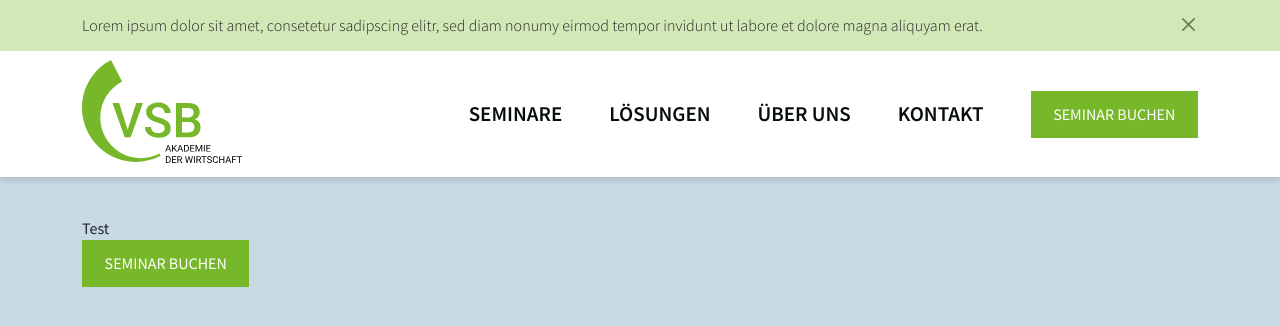
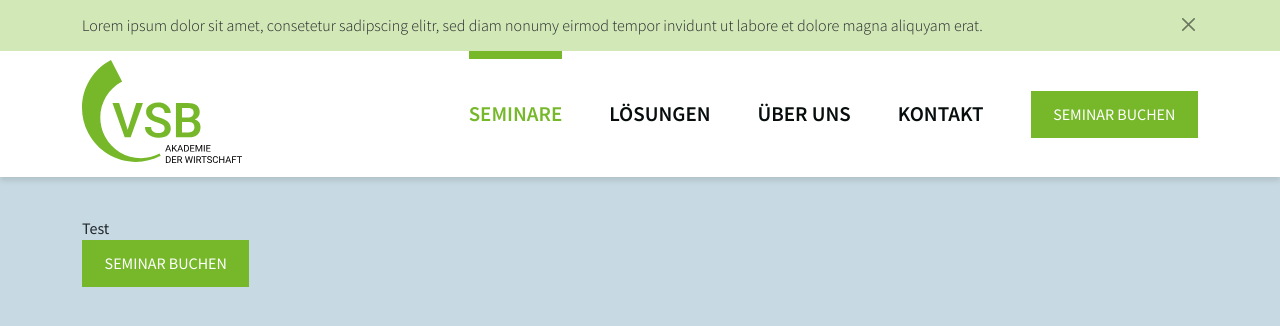
Before and after one commit to crookoo/vitejs-vite-bjhsce, a website built with Vite: page index.html in a window 1280 px wide. Both pictures are taken after a click on the item "SEMINARE". Shown: the top 326 px of the page. Built offline with nearby package versions, Linux system fonts and the light colour scheme; files whose address does not match are found by name.

Commit message:
Dropdown solution add JS, CSS

```diff
--- a/JavaScript/main.js
+++ b/JavaScript/main.js
@@ -70,7 +70,9 @@ document.addEventListener('DOMContentLoaded', () => {
           if (el_link != null) {
             let nextEl = el_link.nextElementSibling;
             el_link.classList.add('show');
+            el_link.setAttribute('aria-expanded', 'true');
             nextEl.classList.add('show');
+            nextEl.setAttribute('data-bs-popper', 'none');
             firstClick = false;
           }
         });
@@ -80,7 +82,9 @@ document.addEventListener('DOMContentLoaded', () => {
           if (el_link != null) {
             let nextEl = el_link.nextElementSibling;
             el_link.classList.remove('show');
+            el_link.setAttribute('aria-expanded', 'false');
             nextEl.classList.remove('show');
+            nextEl.removeAttribute('data-bs-popper', 'none');
             firstClick = true;
           }
         });
@@ -92,11 +96,15 @@ document.addEventListener('DOMContentLoaded', () => {
             let nextEl = el_link.nextElementSibling;
             if (firstClick) {
               el_link.classList.add('show');
+              el_link.setAttribute('aria-expanded', 'true');
               nextEl.classList.add('show');
+              nextEl.setAttribute('data-bs-popper', 'none');
               firstClick = false;
             } else {
               el_link.classList.remove('show');
+              el_link.setAttribute('aria-expanded', 'false');
               nextEl.classList.remove('show');
+              nextEl.removeAttribute('data-bs-popper', 'none');
               firstClick = true;
             }
           }
--- a/index.html
+++ b/index.html
@@ -55,7 +55,7 @@
             <ul class="navbar-nav">
               <li class="nav-item dropdown">
                 <a
-                  class="nav-link dropdown-toggle"
+                  class="nav-link dropdown-toggle active"
                   href="https://www.spiegel.de"
                   target="_blank"
                   data-bs-toggle="dropdown"
```
